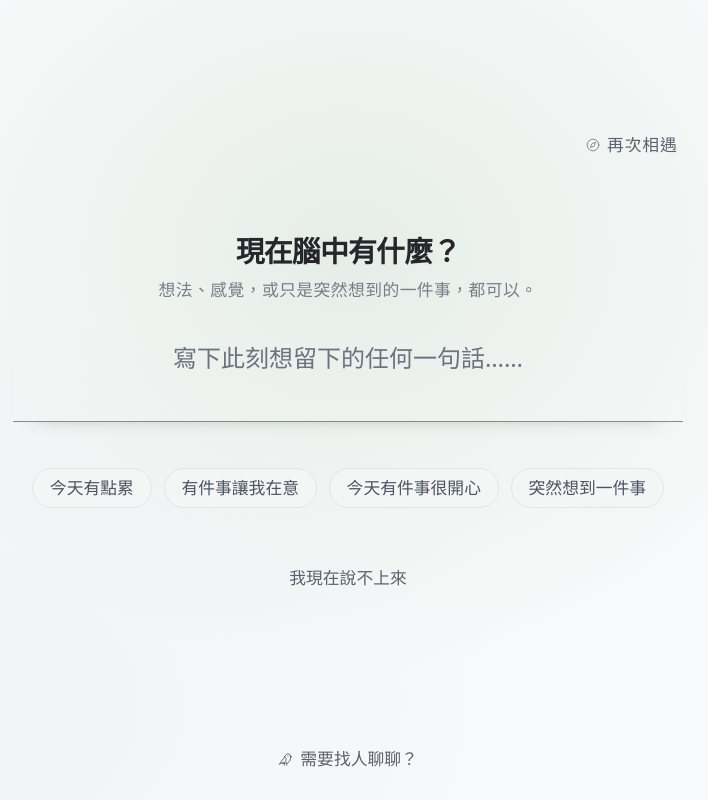
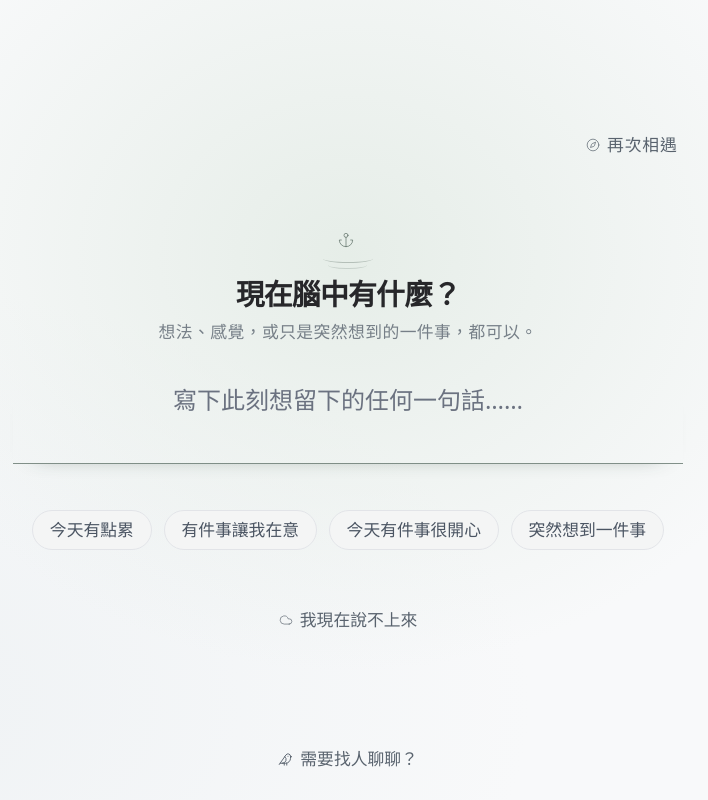
Before and after one commit to q5089877/privateMind, a React (Vite) app: page / in a window 1280 px wide. Shown: the whole page, without its empty margins (292-1000 px from the left). Built offline with nearby package versions, Linux system fonts and the light colour scheme.

Commit message:
feat: add harbor brand accents

```diff
--- a/src/components/CompletionScreen.tsx
+++ b/src/components/CompletionScreen.tsx
@@ -1,6 +1,6 @@
 import React, { useState, useEffect, useRef } from 'react';
 import { motion, AnimatePresence } from 'motion/react';
-import { Plus, Check } from 'lucide-react';
+import { Plus, Check, Waves } from 'lucide-react';
 import { UI_TEXT } from '../config/textConfig';
 import { ThoughtThread } from '../types';
 import { AdditionForm } from './AdditionForm';
@@ -76,10 +76,11 @@ export const CompletionScreen: React.FC<CompletionScreenProps> = ({
         initial={{ opacity: 0, scale: 0.88, y: -12 }}
         animate={{ opacity: 1, scale: 1, y: 0 }}
         transition={{ duration: 0.35, ease: [0.16, 1, 0.3, 1] }}
-        className="w-full p-4 sm:p-5 rounded-2xl bg-surface-subtle border border-border-base text-left space-y-3.5 shadow-sm"
+        className="w-full relative overflow-hidden p-4 sm:p-5 rounded-2xl bg-surface-subtle border border-border-base text-left space-y-3.5 shadow-sm"
         style={{ borderLeftColor: 'rgba(75,95,85,0.45)', borderLeftWidth: '2px' }}
       >
-        <div className="space-y-3 w-full text-left">
+        <Waves size={74} strokeWidth={1} className="absolute -right-3 -bottom-3 text-accent/[0.09] pointer-events-none" aria-hidden="true" />
+        <div className="relative space-y-3 w-full text-left">
           {thread.entries.map((entry) => (
             <div key={entry.id} className="space-y-1">
               <div className="text-xs text-ink-muted font-mono select-none tracking-tight">
@@ -95,7 +96,7 @@ export const CompletionScreen: React.FC<CompletionScreenProps> = ({
         {/* ＋ 接著說…… 就地展開輸入區（Focus 喚起鍵盤） */}
         <AnimatePresence>
           {isAdding && onAppendEntry && (
-            <div className="pt-1">
+            <div className="relative pt-1">
               <AdditionForm
                 contextText={lastEntryContent}
                 onSave={async (content, type) => {
--- a/src/components/HomeScreen.tsx
+++ b/src/components/HomeScreen.tsx
@@ -1,7 +1,7 @@
 
 import React, { useState, useRef, useEffect } from 'react';
 import { motion, AnimatePresence } from 'motion/react';
-import { Anchor, Compass } from 'lucide-react';
+import { Anchor, Cloud, Compass } from 'lucide-react';
 import { triggerHaptic } from '../utils/haptics';
 import { UI_TEXT } from '../config/textConfig';
 
@@ -103,6 +103,11 @@ export const HomeScreen: React.FC<HomeScreenProps> = ({ onStartInput, onSayNothi
       <div className="w-full flex flex-col items-center text-center space-y-5 sm:space-y-7 pt-2 sm:pt-4">
         {/* 標題與核心免責許可副標（沉降時 0.3s 率先散去） */}
         <div className={`space-y-1.5 select-none transition-opacity duration-300 ${isSinking ? 'opacity-0 pointer-events-none' : ''}`}>
+          <div className="harbor-mark" aria-hidden="true">
+            <Anchor size={16} strokeWidth={1.45} />
+            <span className="harbor-wave harbor-wave-first" />
+            <span className="harbor-wave harbor-wave-second" />
+          </div>
           <h1 className="text-xl sm:text-2xl font-semibold tracking-tight text-ink">
             {UI_TEXT.home.title}
           </h1>
@@ -165,8 +170,9 @@ export const HomeScreen: React.FC<HomeScreenProps> = ({ onStartInput, onSayNothi
                 exit={{ opacity: 0 }}
                 transition={{ duration: 0.22 }}
                 onClick={handleSayNothing}
-                className="text-xs sm:text-sm text-ink-muted hover:text-ink transition-colors py-1.5 px-4 rounded-full hover:bg-surface-hover cursor-pointer font-light select-none"
+                className="text-xs sm:text-sm text-ink-muted hover:text-ink transition-colors py-1.5 px-4 rounded-full hover:bg-surface-hover cursor-pointer font-light select-none inline-flex items-center gap-1.5"
               >
+                <Cloud size={14} strokeWidth={1.4} className="text-ink-muted/80" />
                 {UI_TEXT.home.sayNothing}
               </motion.button>
             )}
--- a/src/index.css
+++ b/src/index.css
@@ -96,6 +96,41 @@ html {
   box-shadow: 0 12px 22px -24px rgba(45, 68, 56, 0.78);
 }
 
+.harbor-mark {
+  position: relative;
+  width: 2.6rem;
+  height: 2rem;
+  margin: 0 auto 0.2rem;
+  color: rgba(75, 95, 85, 0.64);
+}
+
+.harbor-mark > svg {
+  position: absolute;
+  top: 0;
+  left: calc(50% - 0.5rem);
+}
+
+.harbor-wave {
+  position: absolute;
+  left: 0;
+  height: 0.45rem;
+  border-bottom: 1px solid currentColor;
+  border-radius: 50%;
+}
+
+.harbor-wave-first {
+  top: 1.15rem;
+  width: 2.6rem;
+  opacity: 0.5;
+}
+
+.harbor-wave-second {
+  top: 1.48rem;
+  left: 0.28rem;
+  width: 2rem;
+  opacity: 0.3;
+}
+
 .timeline-wave-node {
   position: relative;
   display: inline-block;
```
